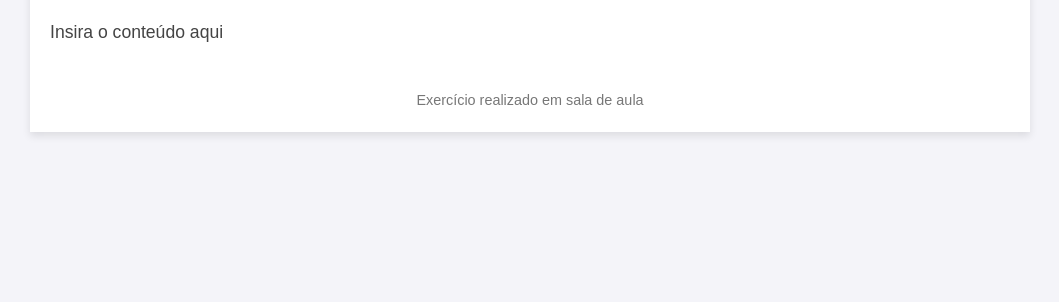
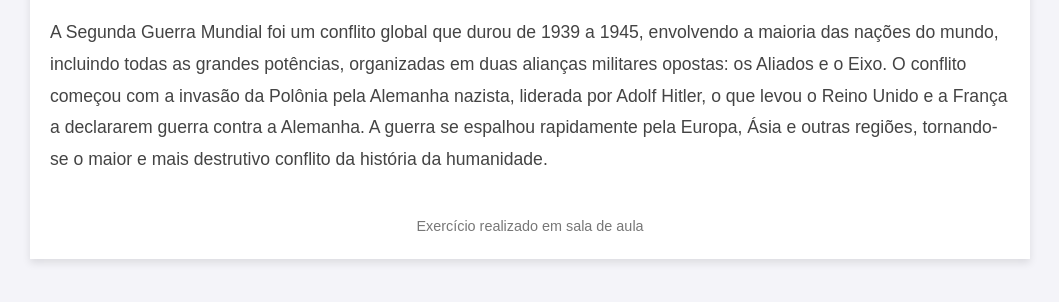
Before and after one commit to jehh3/Segunda-guerra, a plain HTML site: page contextohistorico.html in a window 1280 px wide. Shown: the part 94-396 px from the top of the page, without its empty margins (110-1169 px from the left). Drawn offline with Linux system fonts and the light colour scheme.

Commit message:
modificaarquivocontexto

```diff
--- a/contextohistorico.html
+++ b/contextohistorico.html
@@ -98,7 +98,7 @@
     <div class="section">
       <h2></h2>
       <p class="content">
-        Insira o conteúdo aqui
+        A Segunda Guerra Mundial foi um conflito global que durou de 1939 a 1945, envolvendo a maioria das nações do mundo, incluindo todas as grandes potências, organizadas em duas alianças militares opostas: os Aliados e o Eixo. O conflito começou com a invasão da Polônia pela Alemanha nazista, liderada por Adolf Hitler, o que levou o Reino Unido e a França a declararem guerra contra a Alemanha. A guerra se espalhou rapidamente pela Europa, Ásia e outras regiões, tornando-se o maior e mais destrutivo conflito da história da humanidade.
       </p>
     </div>
 
```
